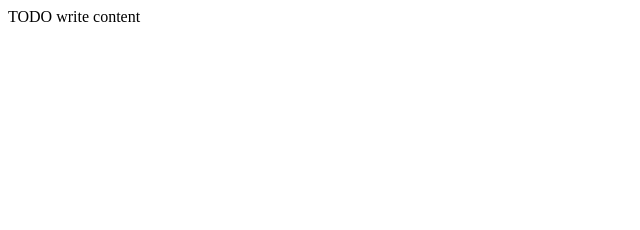
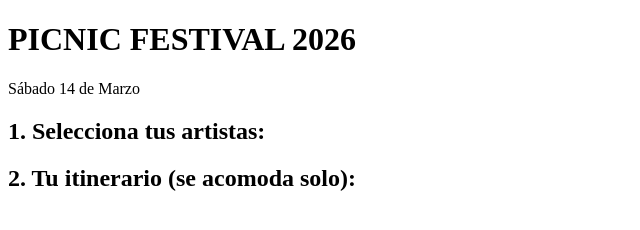
Before and after one commit to luisjozucas19/festival-picnic, a website: page index.html in a window 1280 px wide. Shown: the whole page, without its empty margins (0-640 px from the left). Drawn offline with Linux system fonts and the light colour scheme.

Commit message:
Update index.html

```diff
--- a/index.html
+++ b/index.html
@@ -1,15 +1,28 @@
 <!DOCTYPE html>
-<!--
-Click nbfs://nbhost/SystemFileSystem/Templates/Licenses/license-default.txt to change this license
-Click nbfs://nbhost/SystemFileSystem/Templates/Other/html.html to edit this template
--->
-<html>
+<html lang="es">
 <head>
-        <title>TODO supply a title</title>
     <meta charset="UTF-8">
     <meta name="viewport" content="width=device-width, initial-scale=1.0">
+    <title>Horario Picnic</title>
+    <link rel="stylesheet" href="styles.css">
 </head>
 <body>
-        <div>TODO write content</div>
+    <header>
+        <h1>PICNIC FESTIVAL 2026</h1>
+        <p>Sábado 14 de Marzo</p>
+    </header>
+
+    <main>
+        <h2 class="titulo">1. Selecciona tus artistas:</h2>
+        <div id="stages"></div>
+
+        <h2 class="titulo">2. Tu itinerario (se acomoda solo):</h2>
+        <div id="contenedor-scroll">
+            <div id="mySchedule">
+                </div>
+        </div>
+    </main>
+
+    <script src="script.js"></script>
 </body>
 </html>
```
Lines whose indentation alone changed are shown as unchanged.
